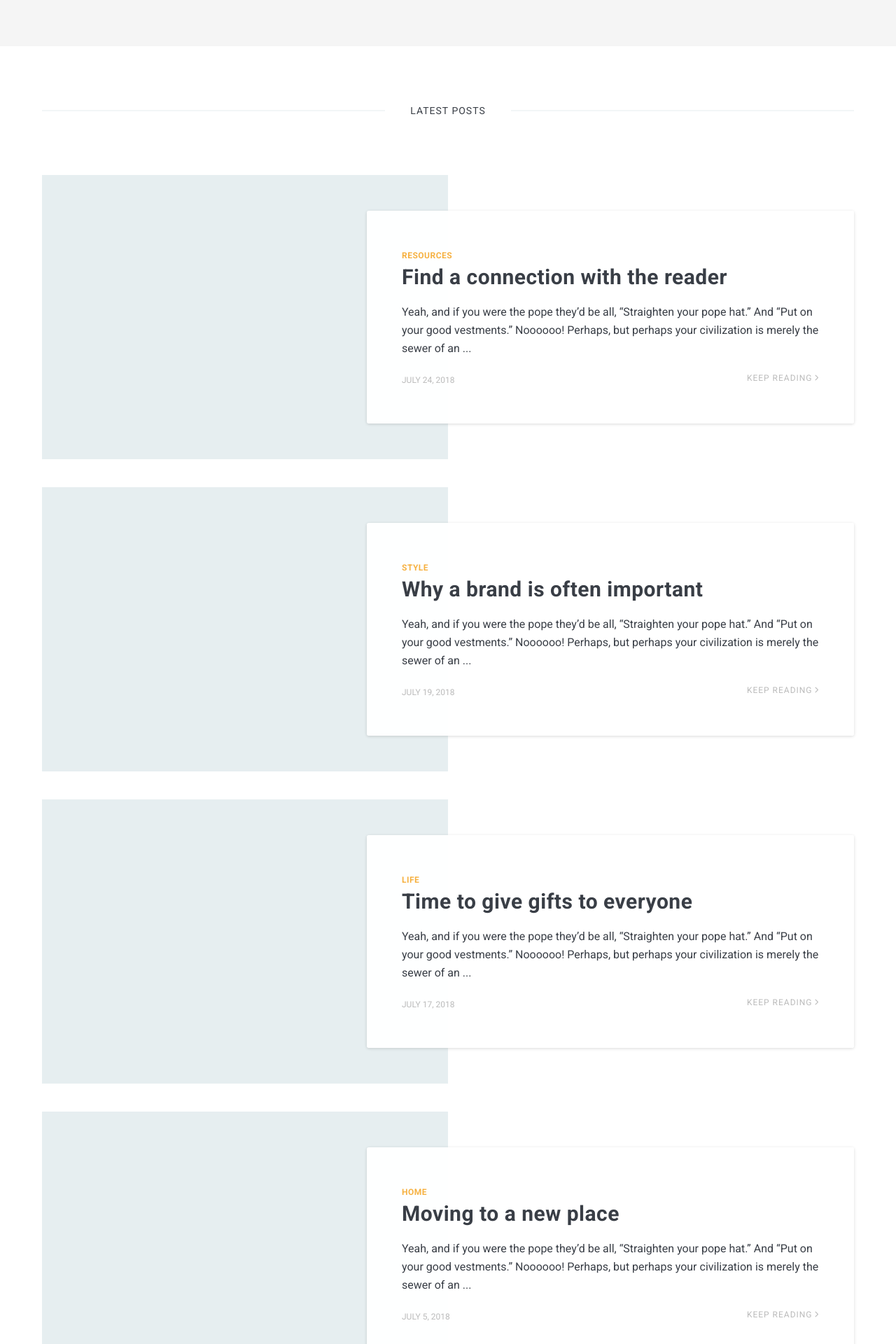
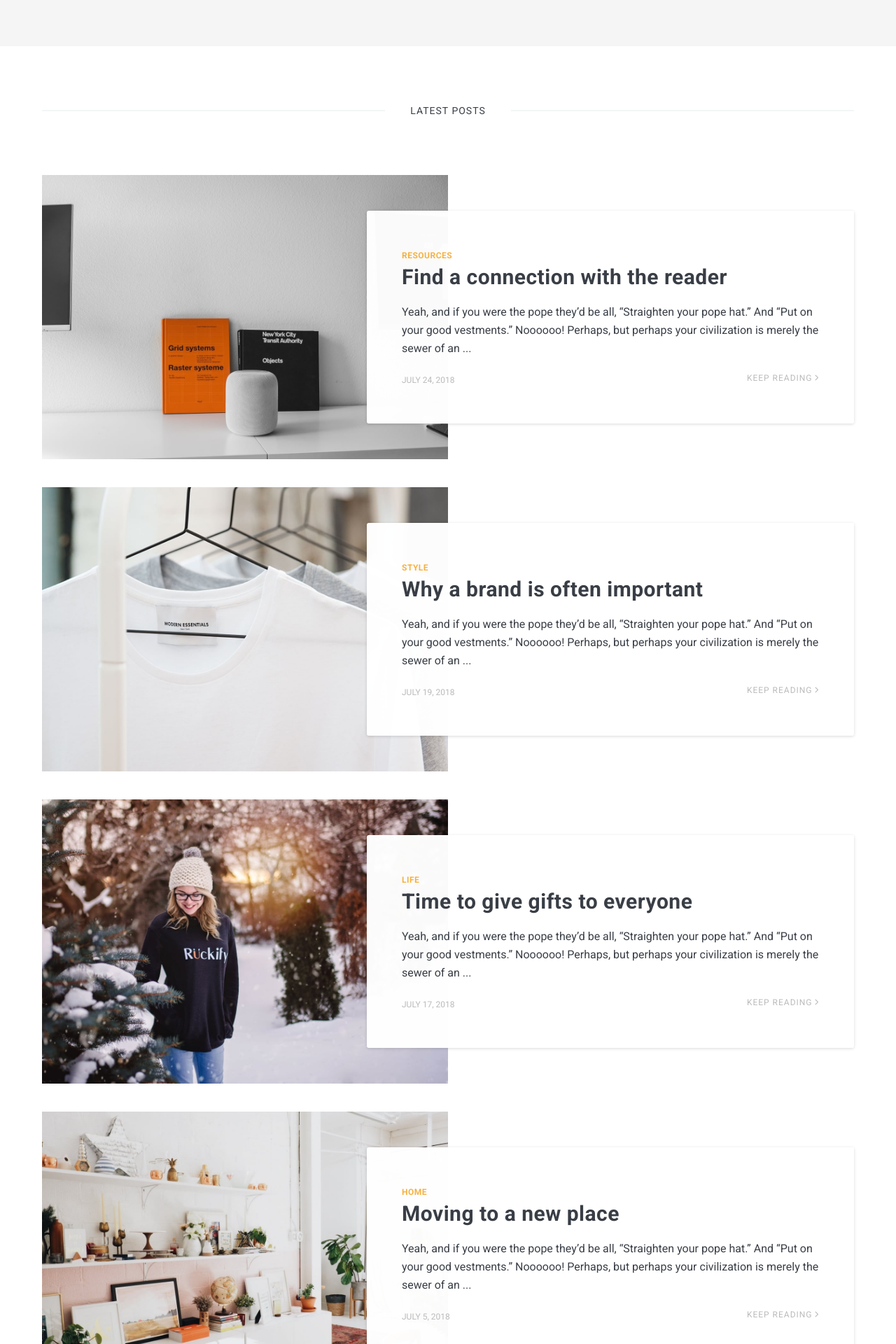
Before and after one commit to ikheinaaa/Z, a Jekyll site: the page built from index.html, in a window 1280 px wide. Shown: the part 494-2414 px from the top of the page at 70% size. Built offline with Jekyll 4.4.1, drawn with Linux system fonts in a browser that asks for light colours; nearby versions of some CDN libraries; the list of posts is cut into pages by our own code; grey boxes are pictures that could not be loaded.

Commit message:
Update article-content.html

```diff
--- a/_includes/article-content.html
+++ b/_includes/article-content.html
@@ -6,7 +6,7 @@
     <div class="article__wrapper">
 
         {% if post.image %}
-          <a href="{{post.url | prepend: site.baseurl}}" class="article__image" style="background-image: url({{site.baseurl}}/images/{{post.image}})">
+          <a href="{{post.url | prepend: site.baseurl}}" class="article__image" style="background-image: url({{site.baseurl}}/img/{{post.image}})">
           </a>
         {% else %}
           {% assign without-image = 'article-without-image' %}
```
